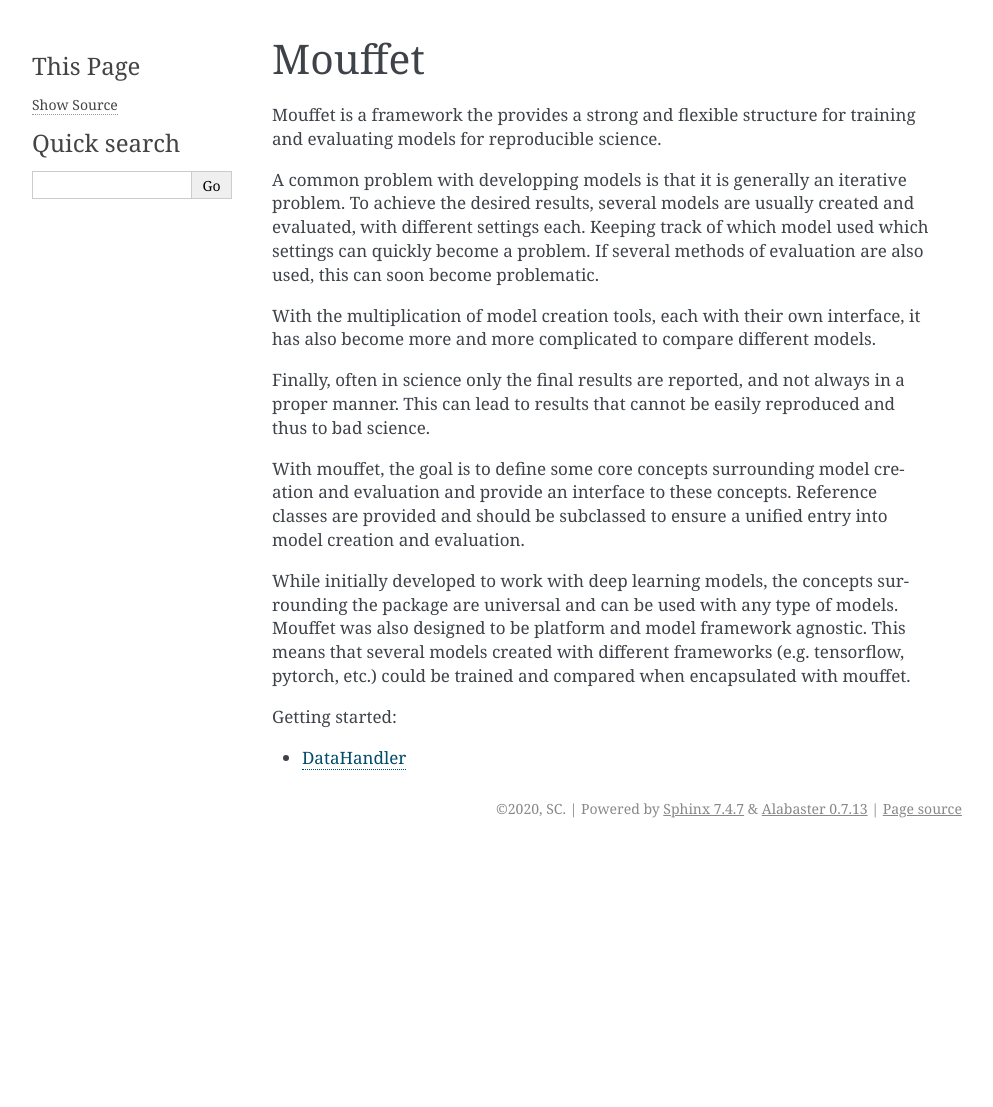
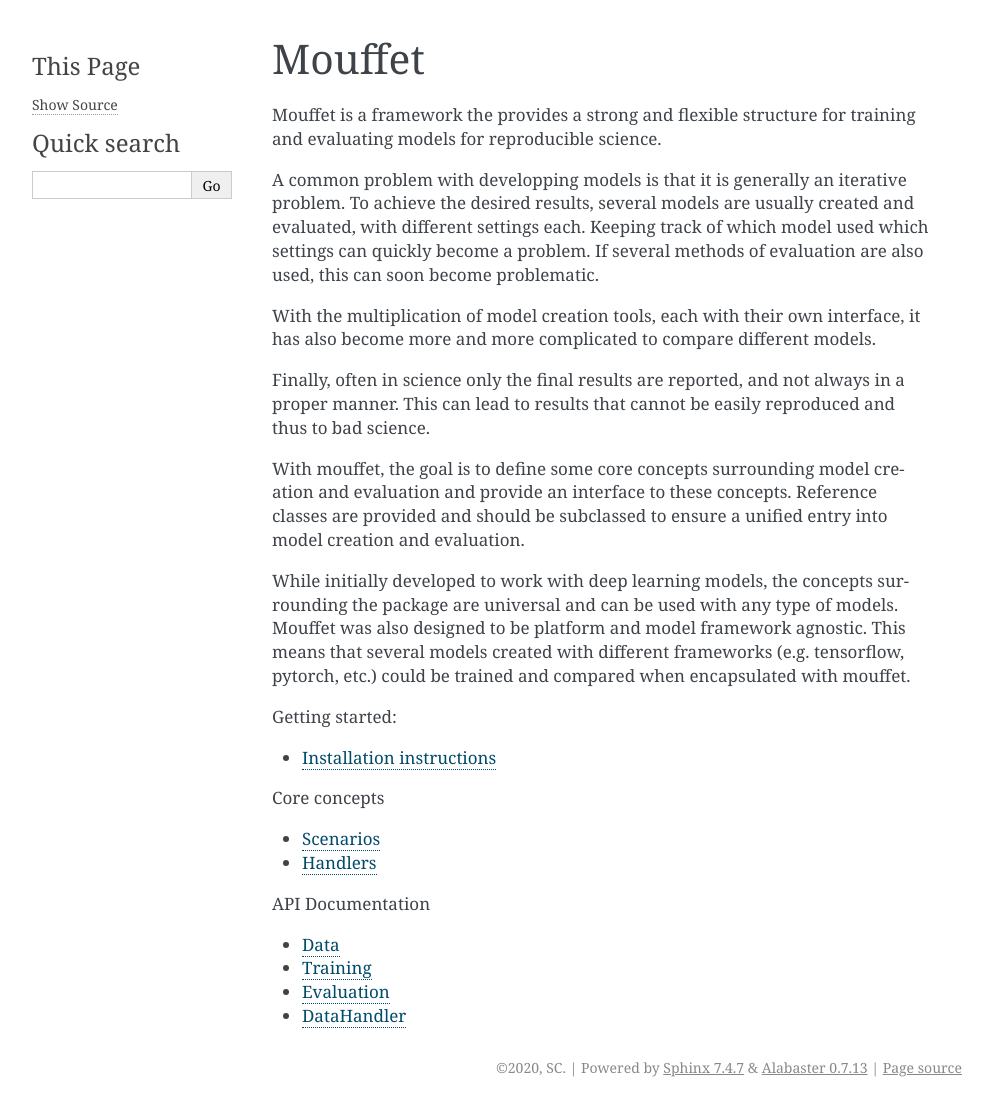
Before and after one commit to Vin985/MOUFFET, a Sphinx documentation site: the page built from docs/index.rst, in a window 1280 px wide. Shown: the whole page, without its empty margins (148-1141 px from the left). Built offline with Sphinx 7.4.7, drawn with Linux system fonts in a browser that asks for light colours; before the commit the page ends 900 px from its top, so only the background shows below that.

Commit message:
documentation

```diff
--- /dev/null
+++ b/docs/api/evaluation.rst
@@ -0,0 +1,4 @@
+Evaluation
+==========
+
+Evaluation
--- /dev/null
+++ b/docs/api/training.rst
@@ -0,0 +1,4 @@
+Training
+========
+
+test
--- /dev/null
+++ b/docs/handlers.rst
@@ -0,0 +1,4 @@
+Handlers
+========
+
+Handlers
--- a/docs/index.rst
+++ b/docs/index.rst
@@ -34,4 +29,20 @@ and model framework agnostic. This means that several models created with differ
    :maxdepth: 1
    :caption: Getting started:
 
-   test_api
+   install
+
+.. toctree::
+   :maxdepth: 1
+   :caption: Core concepts
+
+   scenarios
+   handlers
+
+.. toctree::
+   :maxdepth: 2
+   :caption: API Documentation
+
+   api/data
+   api/training
+   api/evaluation
+   api/test_api
--- /dev/null
+++ b/docs/install.rst
@@ -0,0 +1,4 @@
+Installation instructions
+^^^^^^^^^^^^^^^^^^^^^^^^^
+
+Here are the steps to install the program
--- /dev/null
+++ b/docs/scenarios.rst
@@ -0,0 +1,4 @@
+Scenarios
+=========
+
+Scenarios
```
Also changed, not shown: other parts of docs/index.rst (+0 -5 lines), docs/api/data.rst (added, +7 -0 lines), docs/api/test_api.rst (renamed from docs/test_api.rst).
